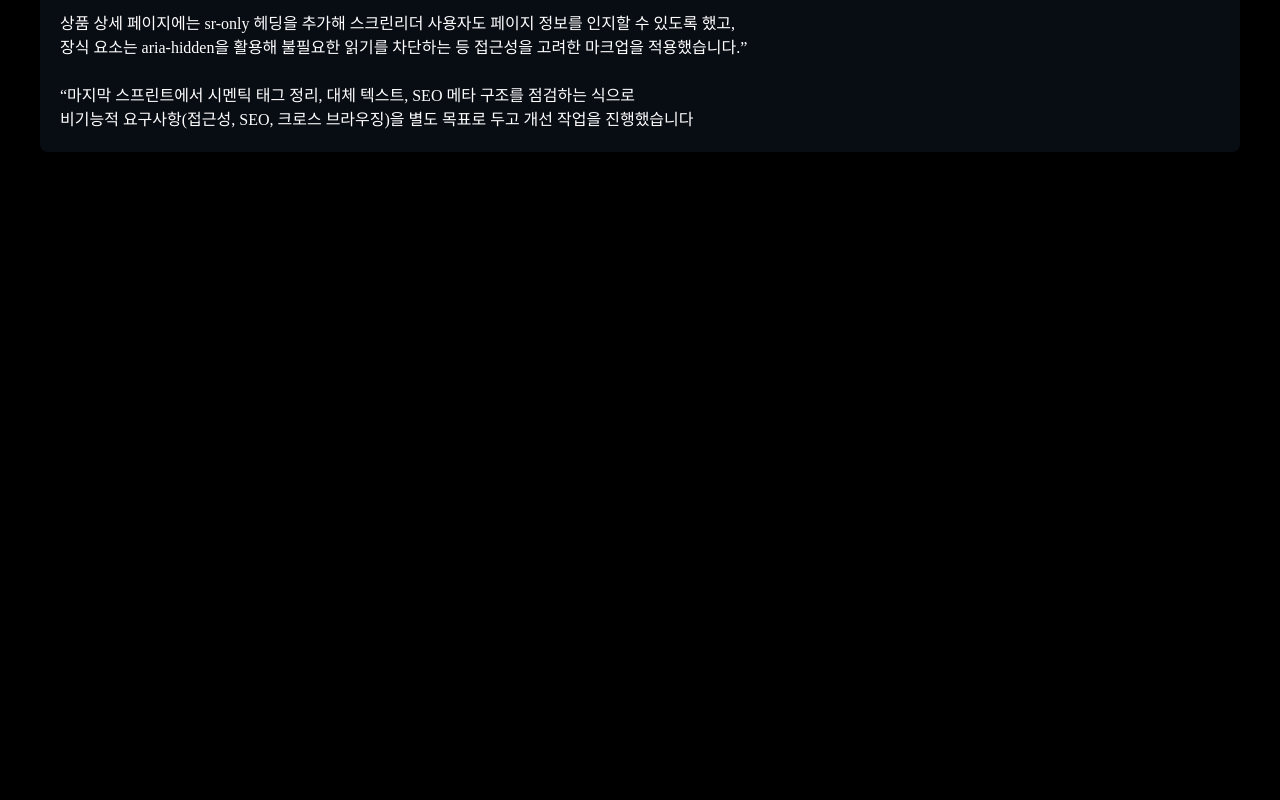
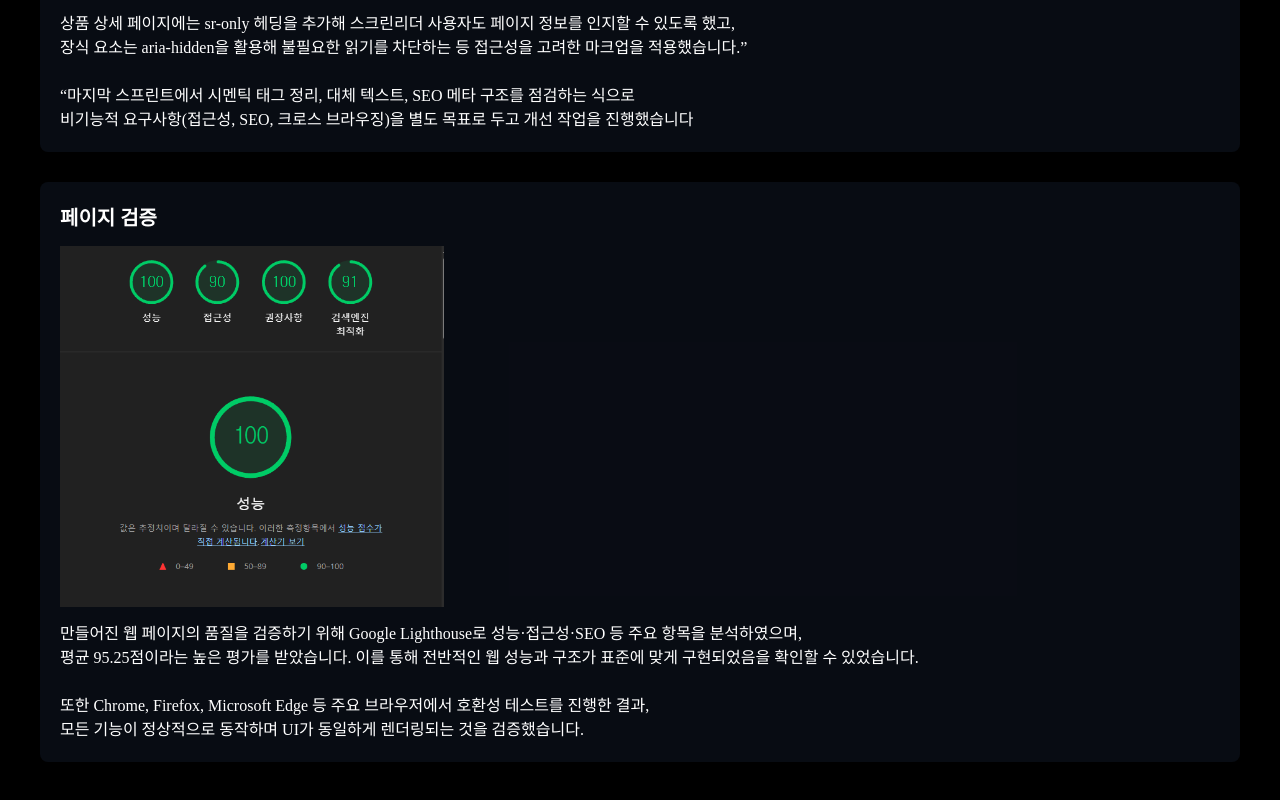
Before and after one commit to teakyungg/Frontend-Portfolio, a Next.js app: page /Karly in a window 1280 px wide. Shown: the part 2199-2999 px from the top of the page. Before the commit the page ends 2401 px from the top, so only its background shows below. Built offline with nearby package versions, Linux system fonts and the light colour scheme; a web font is replaced by a local one.

Commit message:
feat/add "lighthouse" karly page

```diff
--- a/src/app/(Project)/(Page)/Karly/page.tsx
+++ b/src/app/(Project)/(Page)/Karly/page.tsx
@@ -74,6 +74,20 @@ export default function Karly() {
                        비기능적 요구사항(접근성, SEO, 크로스 브라우징)을 별도 목표로 두고 개선 작업을 진행했습니다`}
                     </div>
                 </div>
+
+                 <div className={style.desc}>
+                    <div className={style.descTitle}>페이지 검증</div>
+
+                    <Image src={'/karly/lighthouse.png'} width={384} height={361} alt="karly light house"/>
+
+                    <div className={style.descContent}>
+                    {`만들어진 웹 페이지의 품질을 검증하기 위해 Google Lighthouse로 성능·접근성·SEO 등 주요 항목을 분석하였으며,
+                      평균 95.25점이라는 높은 평가를 받았습니다. 이를 통해 전반적인 웹 성능과 구조가 표준에 맞게 구현되었음을 확인할 수 있었습니다.
+
+                      또한 Chrome, Firefox, Microsoft Edge 등 주요 브라우저에서 호환성 테스트를 진행한 결과,
+                      모든 기능이 정상적으로 동작하며 UI가 동일하게 렌더링되는 것을 검증했습니다.`}
+                    </div>
+                </div>
             </div>
         </div>
     )
```
Also changed, not shown: public/karly/lighthouse.png (added).
